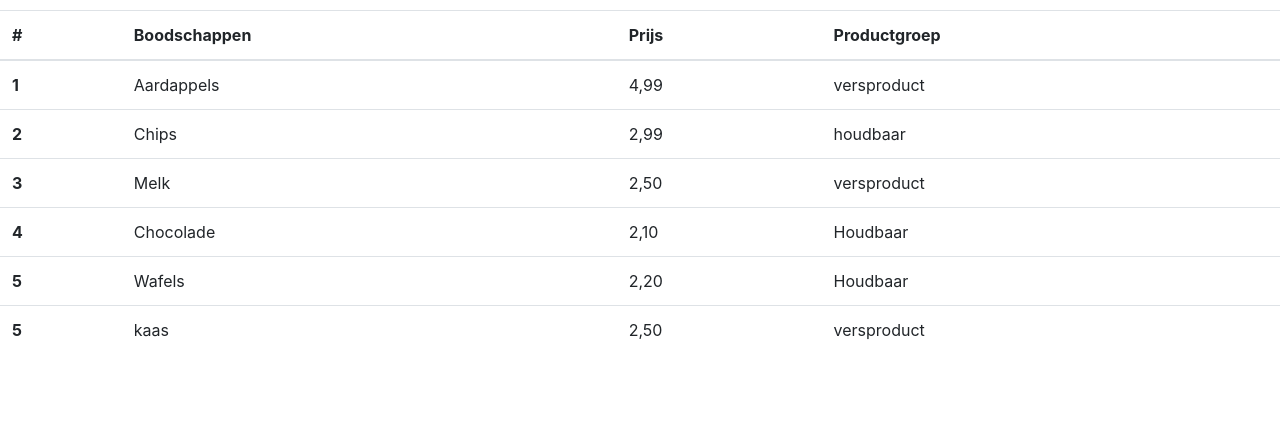
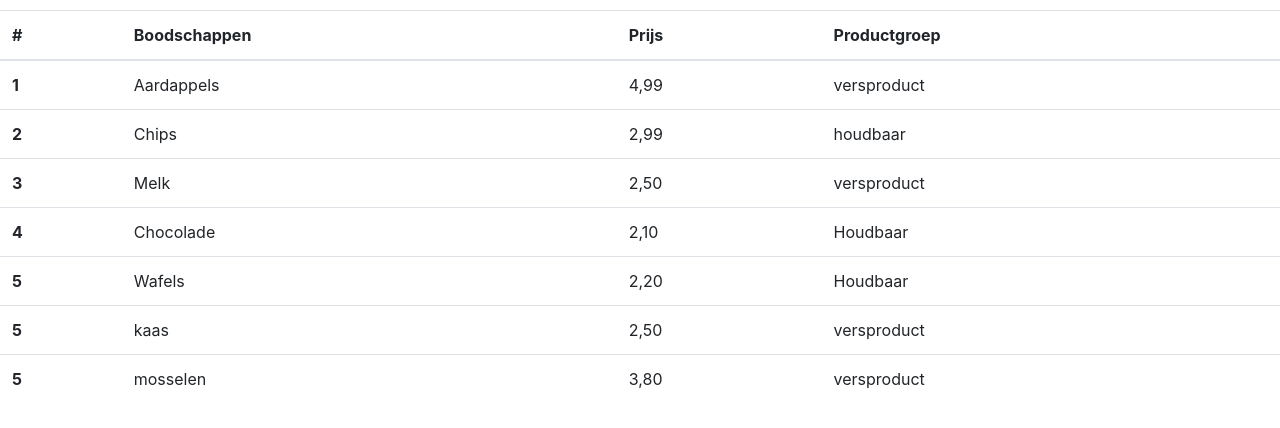
Before and after one commit to ThomFolst/intro-vebr-am1b, a plain HTML site: page index.html in a window 1280 px wide. Shown: the part 70-498 px from the top of the page. Drawn offline with nearby package versions, Linux system fonts and the light colour scheme.

Commit message:
mosselen toegevoegd

```diff
--- a/index.html
+++ b/index.html
@@ -59,6 +59,12 @@
             <td>2,50</td>
             <td>versproduct</td>
           </tr>
+          <tr>
+            <th scope="row">5</th>
+            <td>mosselen</td>
+            <td>3,80</td>
+            <td>versproduct</td>
+          </tr>
         </tbody>
       </table>
     <!-- Optional JavaScript -->
```
